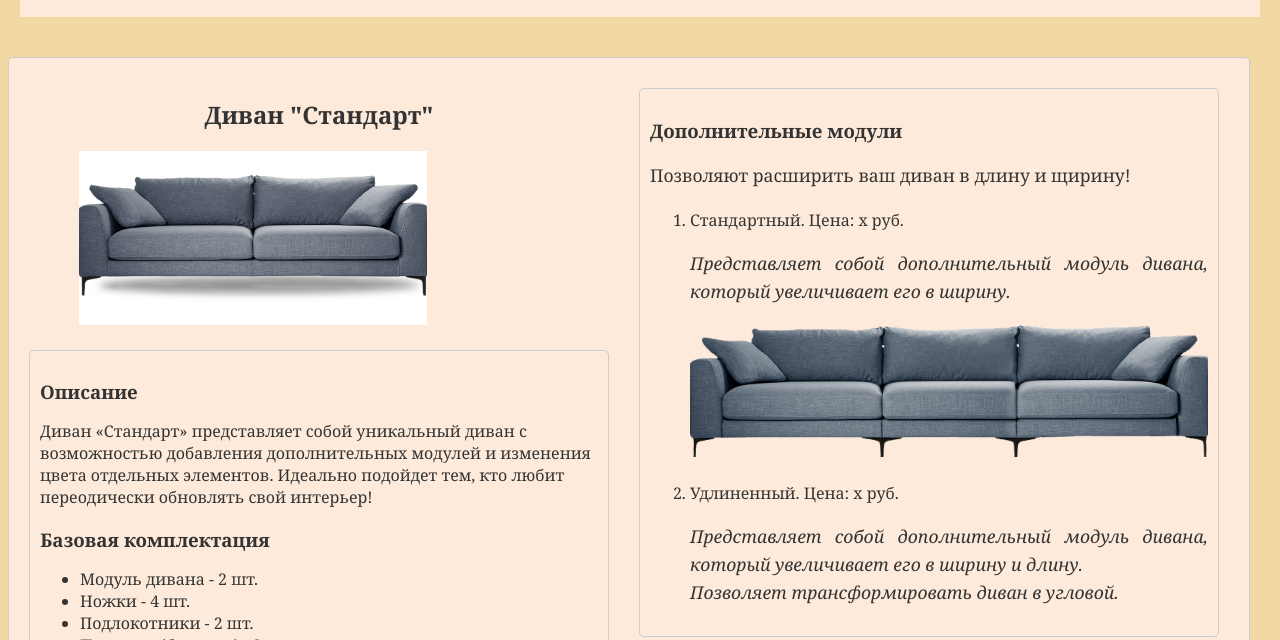
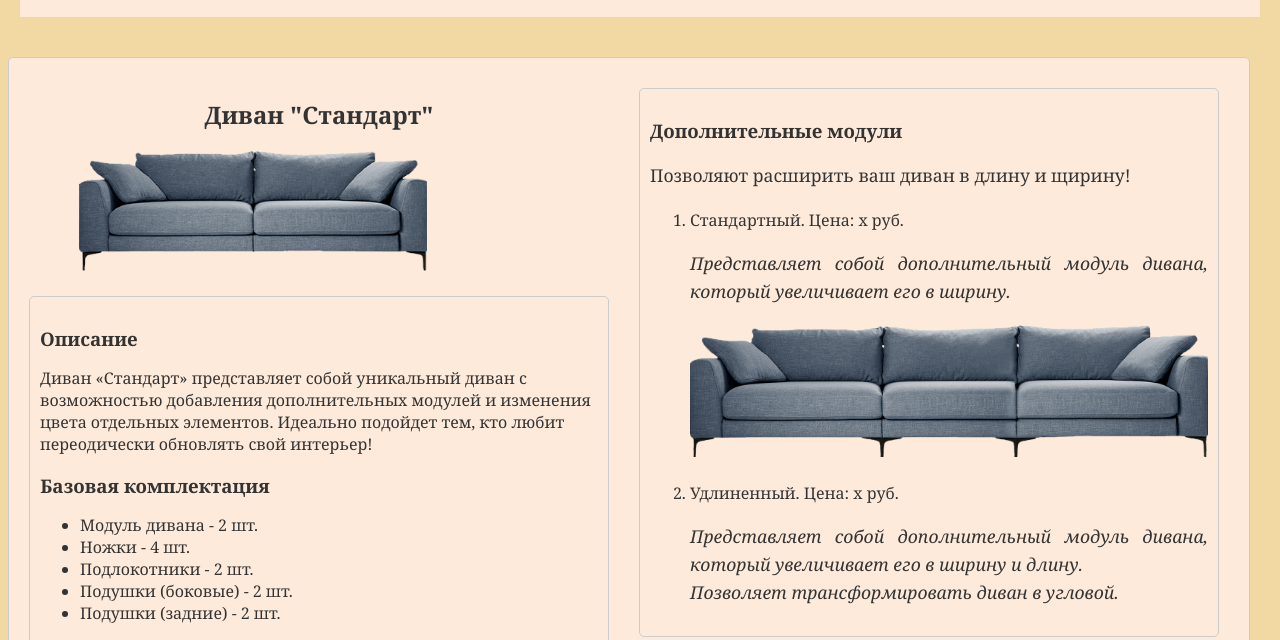
Before and after one commit to dilori13/mebelforlife, a plain HTML site: page Designer.html in a window 1280 px wide. Shown: the part 159-799 px from the top of the page. Drawn offline with Linux system fonts and the light colour scheme.

Commit message:
Update Designer.html11

```diff
--- a/Designer.html
+++ b/Designer.html
@@ -114,7 +114,7 @@
     <main class="main-container">
         <div style="flex: 1;">
             <h2 style="text-align: center;">Диван "Стандарт"</h2>
-            <img class="sofa-image" src="img/divanDesign.jpg" alt="Диван">
+            <img class="sofa-image" src="img/товар.png" alt="Диван">
             <div class="complete-set">
                 <h3>Описание</h3>
                 <p>Диван «Стандарт» представляет собой
```
